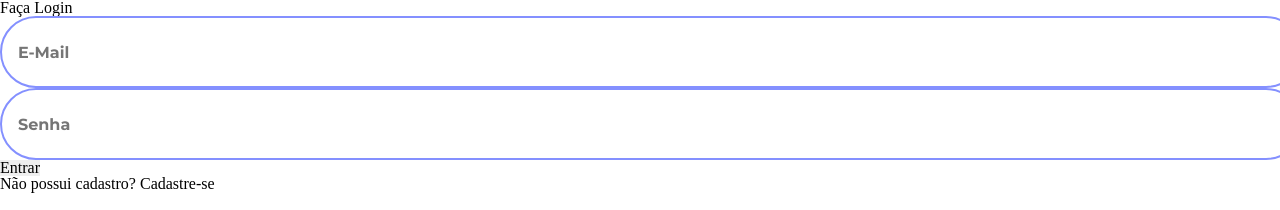
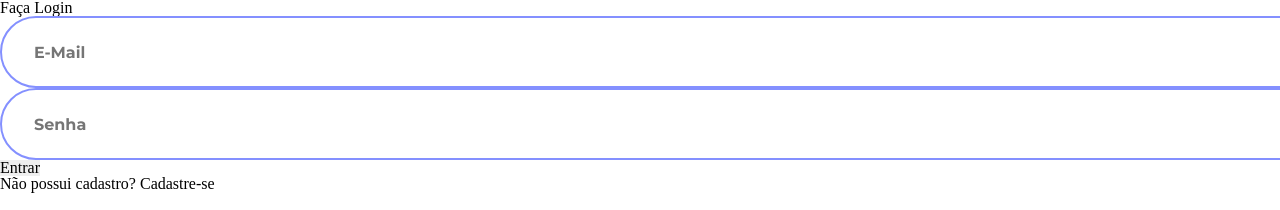
Before and after one commit to rcoelhomf/Kenzie-Jobs-T17-tsunode, a React (Vite) app: page /login in a window 1280 px wide. Shown: the top 210 px of the page. Built offline with nearby package versions, Linux system fonts and the light colour scheme.

Commit message:
feat: padding-left 1rem to 2rem; input component

```diff
--- a/src/components/Input/style.ts
+++ b/src/components/Input/style.ts
@@ -8,7 +8,7 @@ export const StyledInput = styled.input`
     border-radius: 40px;
     border: solid 2px var(--color-blue);
 
-    padding-left: 1rem;
+    padding-left: 2rem;
 
     color: var(--color-black);
     opacity: 1;
```
